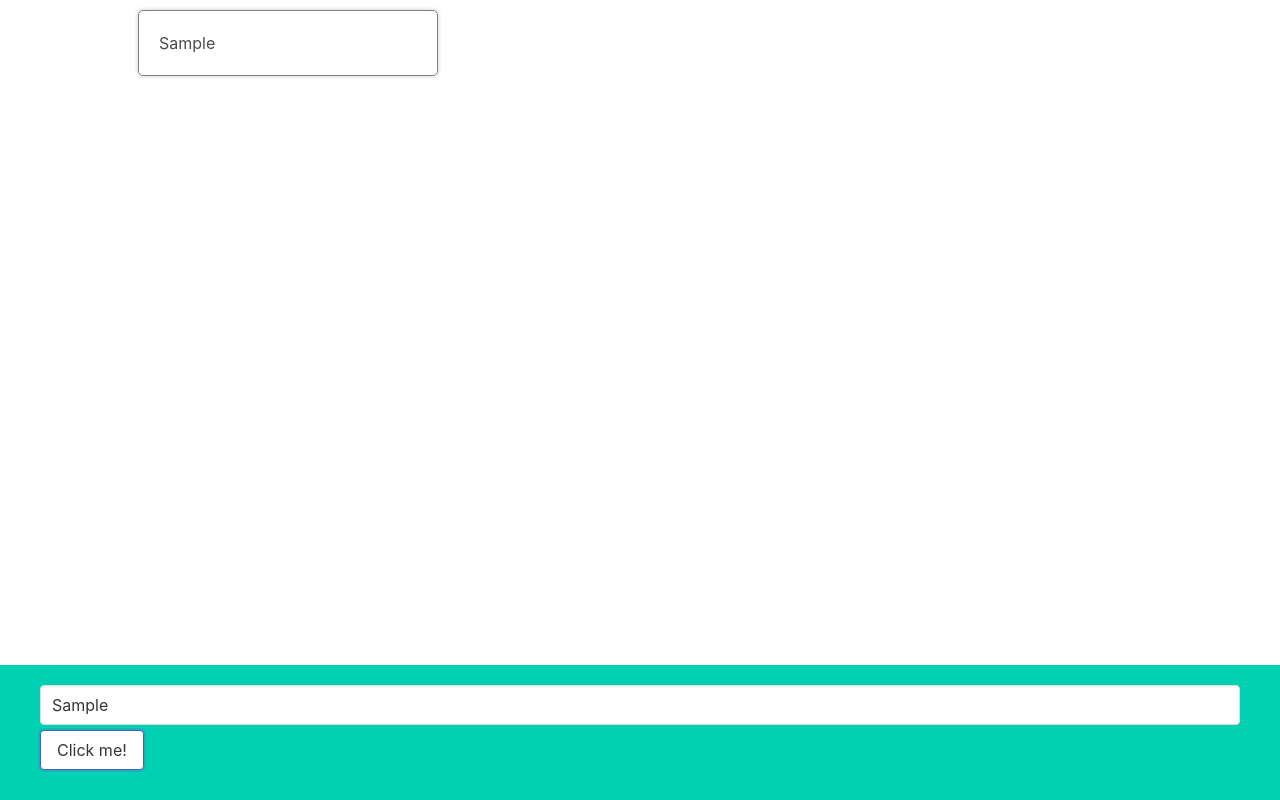
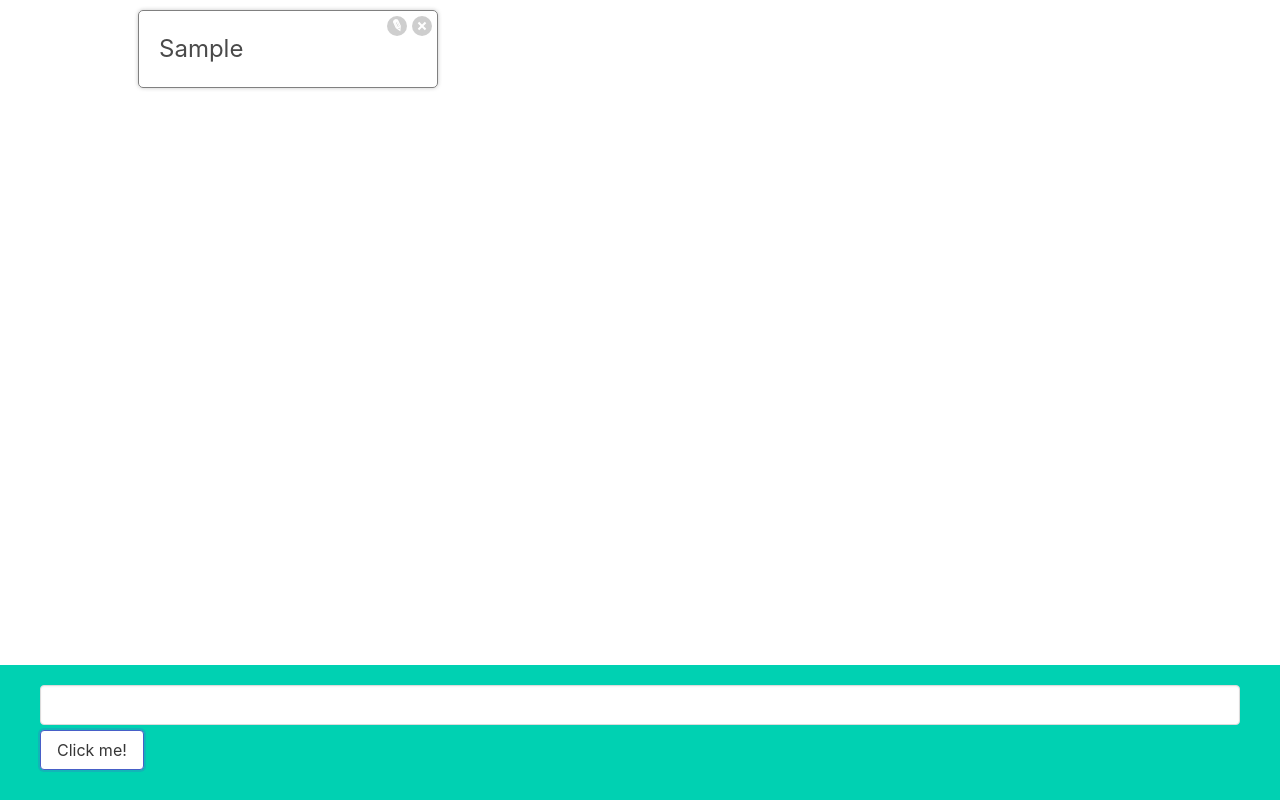
Before and after one commit to dkhn61/REACT_APP-Book-Store, a React (Create React App) app: page / in a window 1280 px wide. Both pictures are taken after typing "Sample" into the empty fields and a click on the button "Click me!". Built offline with nearby package versions, Linux system fonts and the light colour scheme.

Commit message:
Handling Delete actions on books through State

```diff
--- a/src/App.js
+++ b/src/App.js
@@ -15,10 +15,17 @@
         setBooks(renderedBooks);
     };
 
+    const deleteBookById = (id) => {
+    const updatedBooks = books.filter((book) =>{
+        return book.id !== id ;
+    })
+        setBooks(updatedBooks);
+    };
+
     return (
         <div className="app">
             <BookCreate onCreate={createBook} />
-            <BookList books={ books} />
+            <BookList books={books} onDelete={ deleteBookById} />
         </div>
     );
 }
--- a/src/components/BookCreate.js
+++ b/src/components/BookCreate.js
@@ -9,6 +9,7 @@
     const handleSubmit = (event) => {
         event.preventDefault();
         onCreate(text);
+        setText('');
     };
 
     return (
--- /dev/null
+++ b/src/components/BookEdit.js
@@ -0,0 +1,7 @@
+function BookEdit() {
+    return (
+        <div>BookEdit</div>
+    );
+}
+
+export default BookEdit;
--- a/src/components/BookList.js
+++ b/src/components/BookList.js
@@ -1,8 +1,8 @@
 import BookShow from "./BookShow";
-function BookList({ books }) {
+function BookList({ books , onDelete}) {
 
     const renderedBooks = books.map((book) => {
-        return <BookShow key={book.id} book={ book} />
+        return <BookShow key={book.id} book={ book} onDelete={onDelete} />
     });
 
     return (
--- a/src/components/BookShow.js
+++ b/src/components/BookShow.js
@@ -1,7 +1,34 @@
-function BookShow({book}) {
+import BookEdit from "./BookEdit";
+import { useState } from "react";
+
+function BookShow({ book, onDelete }) {
+
+    const handleDeleteClick = () => {
+        onDelete(book.id);
+    }
+
+    const [showEdit, setShowEdit] = useState(false);
+
+    const handleEditClick = () => {
+        setShowEdit(!showEdit);
+    };
+
+    let content = <h3>{book.title}</h3>;
+    if (showEdit) {
+        content = <BookEdit/>
+    }
+
     return (
         <div className="book-show">
-            {book.title}
+            <div>{content}</div>
+            <div className="actions">
+                 <button className="edit" onClick={handleEditClick}>
+                    Edit
+                </button>
+                <button className="delete" onClick={handleDeleteClick}>
+                    Delete
+                </button>
+            </div>
         </div>
     );
 }
```
